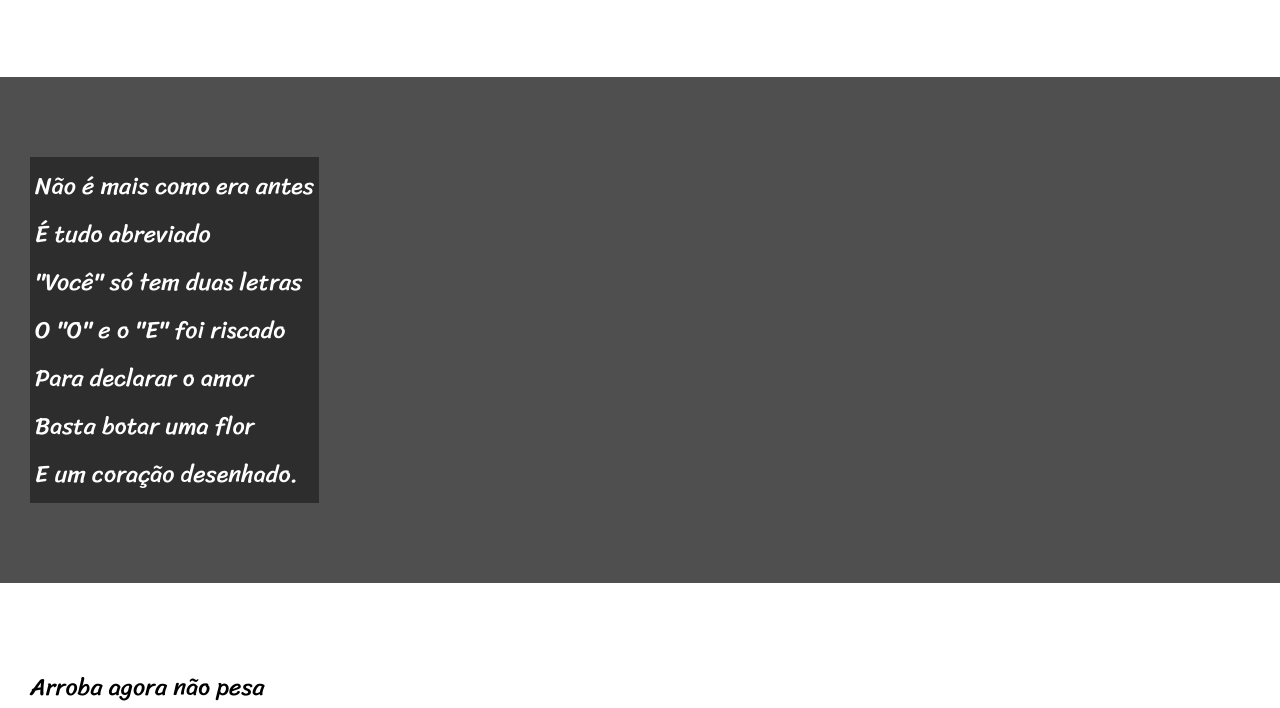
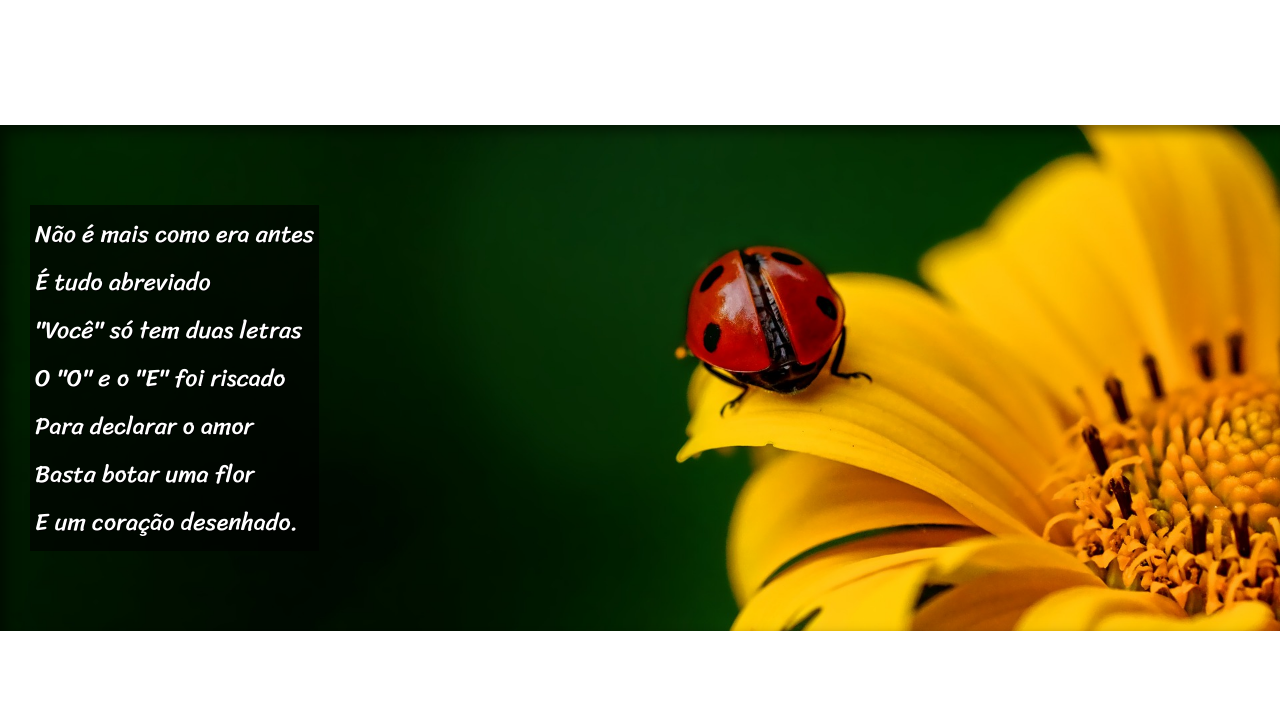
Before and after one commit to NicollyMendes/html-css, a plain HTML site: page desafios/012/index.html in a window 1280 px wide. Shown: the part 608-1316 px from the top of the page. Drawn offline with Linux system fonts and the light colour scheme.

Commit message:
finalizei o projeto e fiz algumas atualizaçoes

```diff
--- a/desafios/012/estilo/style.css
+++ b/desafios/012/estilo/style.css
@@ -57,21 +57,41 @@ a{
     font-size: 1.5em;
 
 }
+
+ section > p{
+    padding-bottom: 2em;
+ }
+
  section.normal{
     background-color: white;
     color: black;
  }
 
  section.imagem{
-    background-color: rgba(0, 0, 0, 0.534);
+    background-color: rgba(0, 0, 0, 0.438);
     color: white;
+    box-shadow: inset 6px 6px 13px 0px rgba(0, 0, 0, 0.514);
+    background-attachment: fixed;
 
  }
 
  section.imagem>p{
     padding: 5px;
     display: inline-block;
-    background-color: rgba(0, 0, 0, 0.432);
+    background-color: rgba(0, 0, 0, 0.603);
+    text-shadow: 1px 1px 0px black;
+ }
+
+ section#img01{
+    background-image: url("../imagens/background001.jpg");
+    background-position: center right;
+    background-size: cover;
+ }
+
+ section#img02{
+    background-image: url("../imagens/background002.jpg");
+    background-position: center right;
+    background-size: cover;
  }
  footer{
     background-color: black;
--- a/desafios/012/index.html
+++ b/desafios/012/index.html
@@ -25,7 +25,7 @@
     </section>
 
 
-    <section class="imagem">
+    <section class="imagem" id="img01">
         <p>
             Não é mais como era antes <br>
             É tudo abreviado <br>
@@ -64,7 +64,7 @@
     </section>
 
 
-    <section class="imagem">
+    <section class="imagem" id="img02">
         <p>
             Tenho saudade das cartas <br>
             Escritas com a própria mão <br>
```
